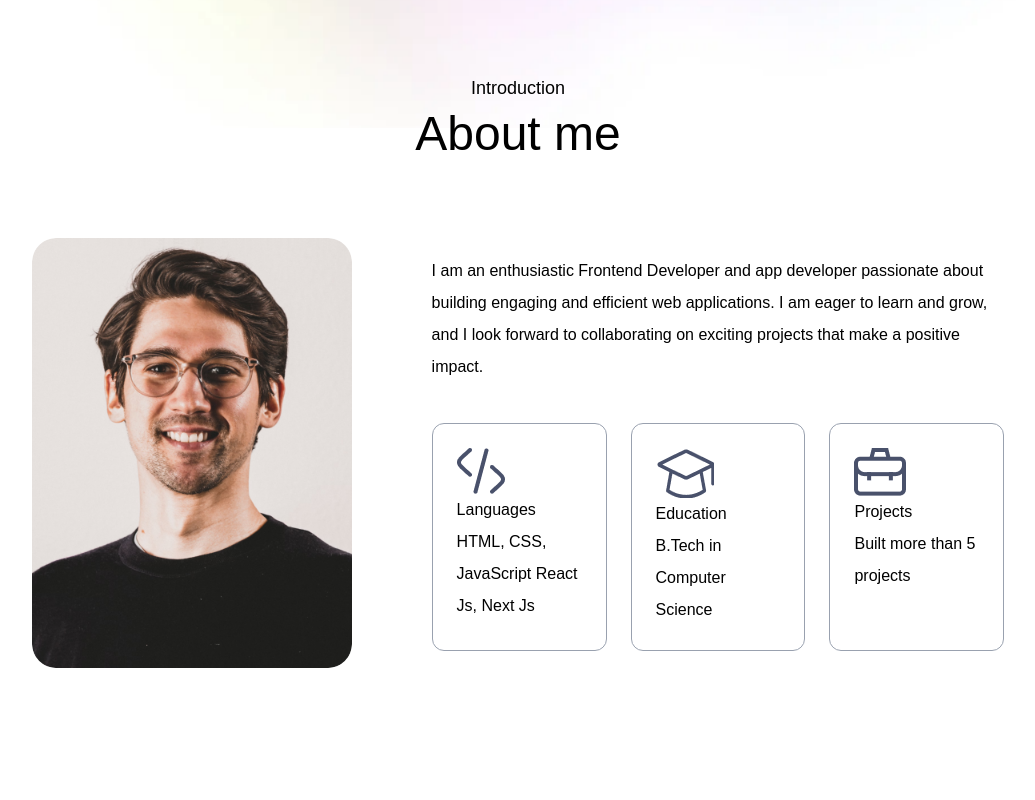
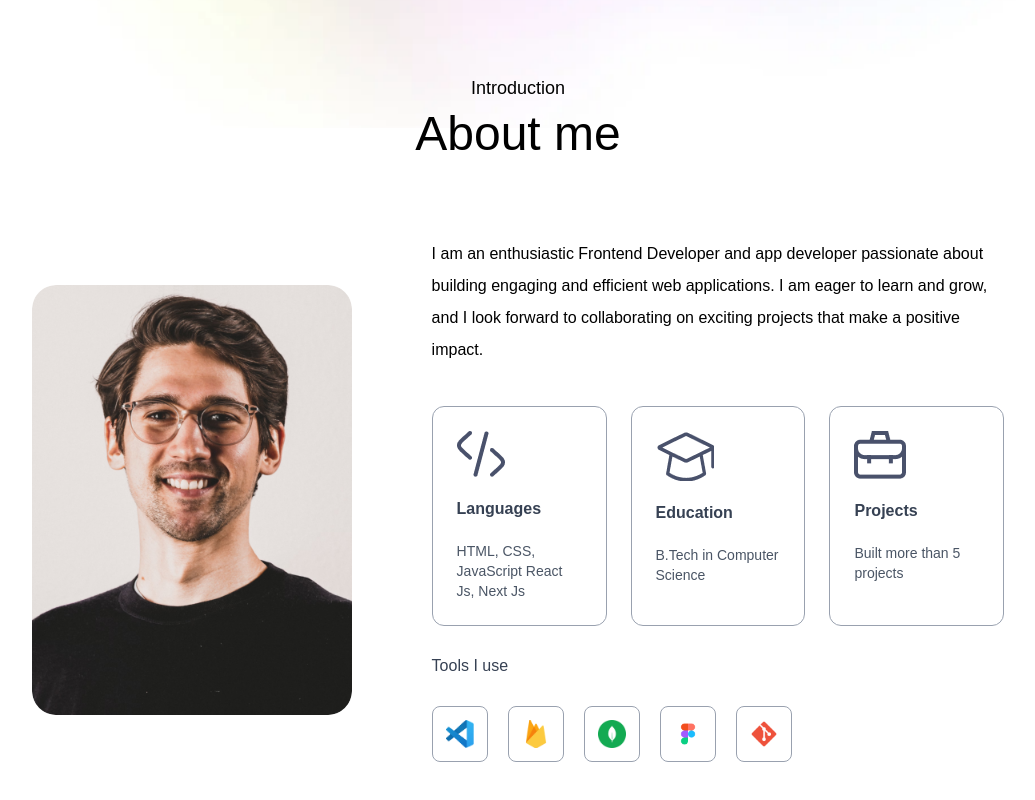
Before and after one commit to Siabashokaki/my-portfolio-website, a Next.js app: page / in a window 1280 px wide. Shown: the part 766-1566 px from the top of the page, without its empty margins (122-1157 px from the left). Built offline with nearby package versions, Linux system fonts and the light colour scheme; a web font is replaced by a local one.

Commit message:
Updated aboute me page

```diff
--- a/app/components/About.jsx
+++ b/app/components/About.jsx
@@ -1,4 +1,4 @@
-import { assets, infoList } from '@/assets/assets'
+import { assets, infoList, toolsData } from '@/assets/assets'
 import Image from 'next/image'
 import React from 'react'
 
@@ -26,8 +26,22 @@
                   <li className='border-[0.5px] border-gray-400 rounded-xl p-6 cursor-pointer hover:bg-lightHover
                   hover:-translate-y-1 duration-500 hover:shadow-black hover:shadow-lg' key={index}>
                     <Image src={icon} alt={title}/>
-                    <h3>{title}</h3>
-                    <p>{description}</p>
+                    <h3 className='my-4 font-semibold text-gray-700'>
+                      {title}</h3>
+                    <p className='text-gray-600 text-sm'>
+                      {description}</p>
+                  </li>
+                ))}
+              </ul>
+
+              <h4 className='my-6 text-gray-700 font-Ovo'>
+                Tools I use</h4>
+              <ul className='flex items-center gap-3 sm:gap-5'>
+                {toolsData.map((tool, index)=>(
+                  <li className='flex items-center justify-center w-12 sm:w-14 aspect-square
+                  border border-gray-400 rounded-lg cursor-pointer hover:-translate-y-1 duration-500'
+                  key={index}>
+                    <Image src={tool} alt='Tool' className='w-5 sm:w-7'/>
                   </li>
                 ))}
               </ul>
```
